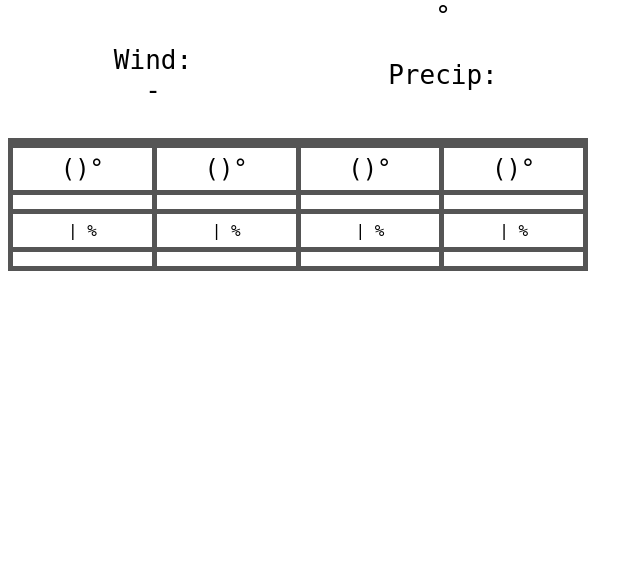
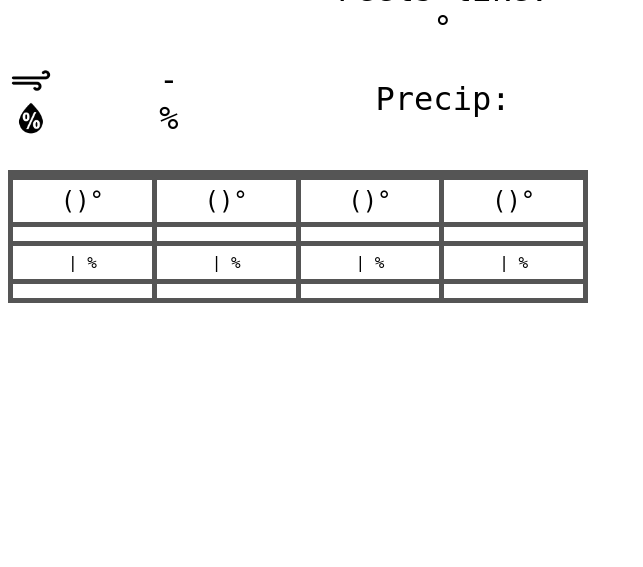
Before and after one commit to aalu1418/rpi-terminal-hub, a Flask app: template templates/index.html in a window 1280 px wide. Shown: the part 249-816 px from the top of the page, without its empty margins (0-643 px from the left). Run offline with Flask 2, Linux system fonts and the light colour scheme; the template is opened without the code that fills it, so the values that code supplies are empty; parts of the project's set-up code (start-up, migrations or seed data) failed here and were passed over.

Commit message:
added humitiy parameter

```diff
--- a/src/weather.py
+++ b/src/weather.py
@@ -24,7 +24,7 @@ iconMappings = {
 
 def iconMapper(icon):
     prefix = 'wi'
-    dayNight = 'day' if icon[-1] is 'd' else 'night-alt'
+    dayNight = 'day' if icon[-1] == 'd' else 'night-alt'
 
     try:
         name = iconMappings[icon[:2]]
@@ -81,6 +81,7 @@ class Weather():
                     "temp": round(d["main"]["temp"]),
                     "temp_feel": d["main"]["feels_like"],
                     "temp_feel_round": round(d["main"]["feels_like"]),
+                    "humidity": d["main"]["humidity"],
                     "wind": round(d["wind"]["speed"]*factor),
                     "gust": round(d["wind"]["gust"]*factor),
                     "precip": round(sum(d['rain'].values()) + sum(d['snow'].values()), 1),
--- a/templates/index.html
+++ b/templates/index.html
@@ -20,23 +20,36 @@
         padding: 0px;
       }
       td {
-        font-size: 2em;
+        font-size: 2rem;
         padding: 7px;
       }
       #currently td {
         width: 250px;
+      }
+      #currently-sub {
+        margin-bottom: 0;
+      }
+      #currently-sub td {
+        padding: 0px;
+      }
+      #currently-sub td:first-of-type {
+        width: 2rem;
       }
       #forecast th, #forecast td {
         border: 5px solid #555;
         width: 25%;
         font-size: 1.5rem;
       }
-       .small {
+      .small {
         font-size: 1rem !important;
       }
-      img {
+      .large-icon {
         min-width: 200px;
         max-height: 11rem;
+      }
+      .small-icon {
+        height: 3rem;
+        margin: -0.8rem;
       }
       #details td {
         font-size: 0.75rem;
@@ -49,7 +62,7 @@
     <table style="margin-bottom: 0">
       <tr>
         <td>
-          <img src="/static/{{data.weather.current.iconPath}}.png"/>
+          <img class="large-icon" src="/static/{{data.weather.current.iconPath}}.png"/>
         </td>
         <th>
           {{data.weather.current.temp}}<span style="font-size: 25%">&#176;{{data.weather.units.temp}}</span>
@@ -62,7 +75,18 @@
         <td>Feels like:<br>{{data.weather.current.temp_feel}}&#176;{{data.weather.units.temp}}</td>
       </tr>
       <tr>
-        <td>Wind:<br>{{data.weather.current.wind}}-{{data.weather.current.gust}} {{data.weather.units.speed}}</td>
+        <td>
+          <table id="currently-sub">
+            <tr>
+              <td><img class="small-icon" src="/static/wi-strong-wind.png"/></td>
+              <td>{{data.weather.current.wind}}-{{data.weather.current.gust}} {{data.weather.units.speed}}</td>
+            </tr>
+            <tr>
+              <td><img class="small-icon" src="/static/wi-humidity.png"/></td>
+              <td>{{data.weather.current.humidity}}%</td>
+            </tr>
+          </table>
+        </td>
         <td>Precip:<br>{{data.weather.current.precip}} {{data.weather.units.precip}}</td>
       </tr>
     </table>
```
Also changed, not shown: static/wi-humidity.png (added), static/wi-strong-wind.png (added).
